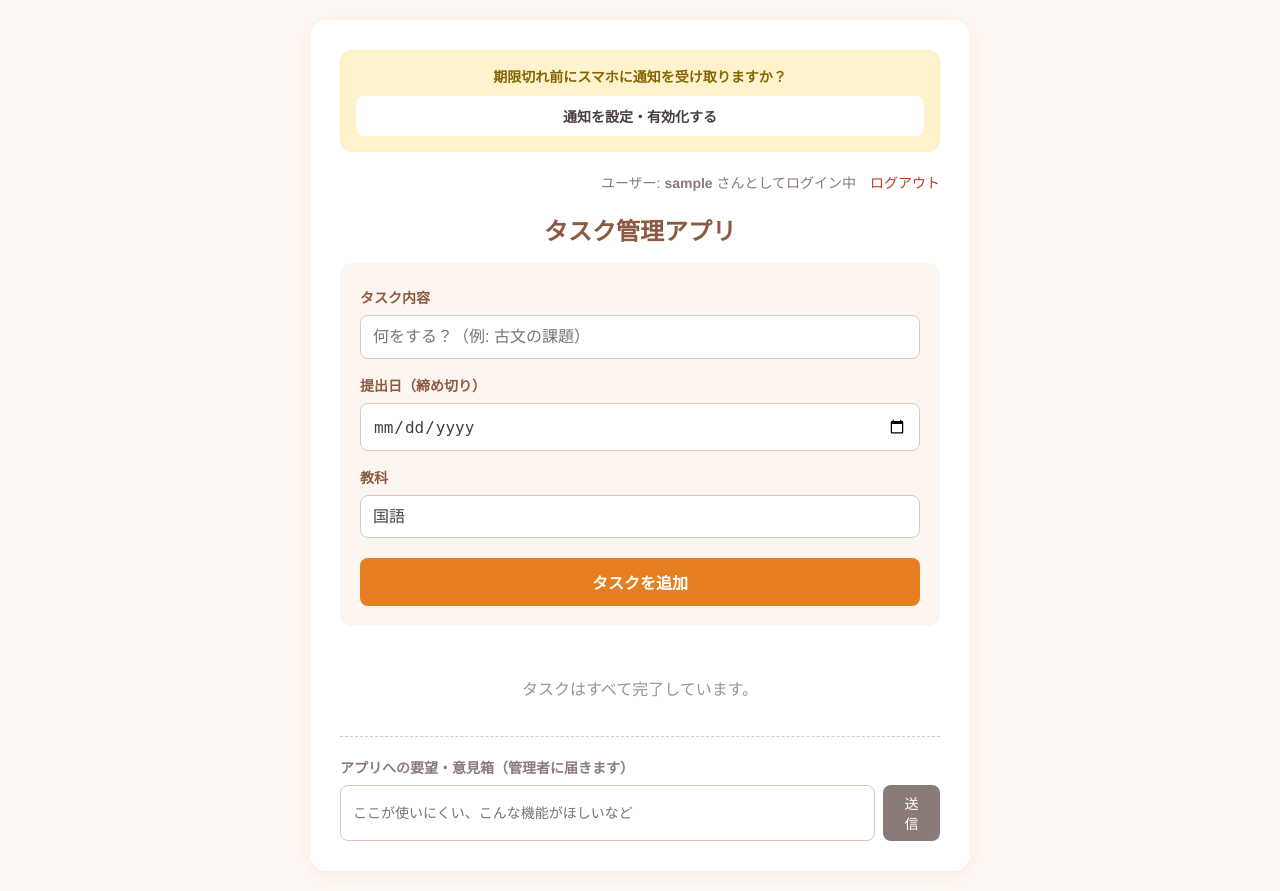
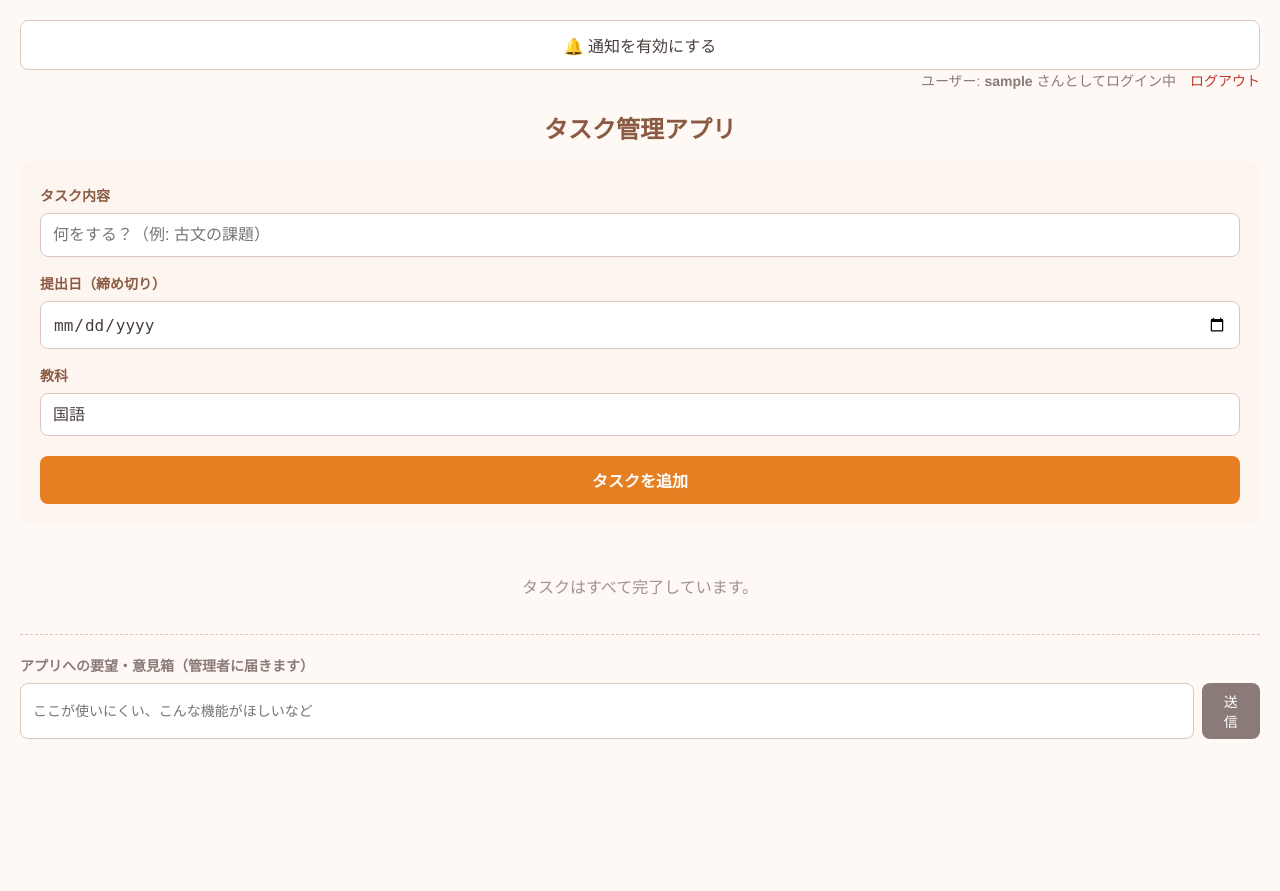
Before and after one commit to yusamiu/kadai_app, a Flask app: page / in a window 1280 px wide. After the commit the page ends 739 px from the top, so only its background shows below. Run offline with Flask 3, Linux system fonts and the light colour scheme; the visitor is signed in with stand-in values (Sample User, id 1); data that the repository does not hold is empty.

Commit message:
クラウドさん最高

```diff
--- a/templates/index.html
+++ b/templates/index.html
@@ -244,13 +244,7 @@
         }
     </style>
 </head>
-<body>
-
-<div class="container">
-    <div id="notification-banner" class="notification-banner">
-        <p style="margin: 0 0 10px 0; font-size: 14px; color: #856404; font-weight: bold;">期限切れ前にスマホに通知を受け取りますか？</p>
-        <button id="enable-notification" class="notify-btn">通知を設定・有効化する</button>
-    </div>
+<button onclick="subscribeUser()">🔔 通知を有効にする</button>
 
     <div class="user-info">
         ユーザー: <strong>{{ username }}</strong> さんとしてログイン中
```
